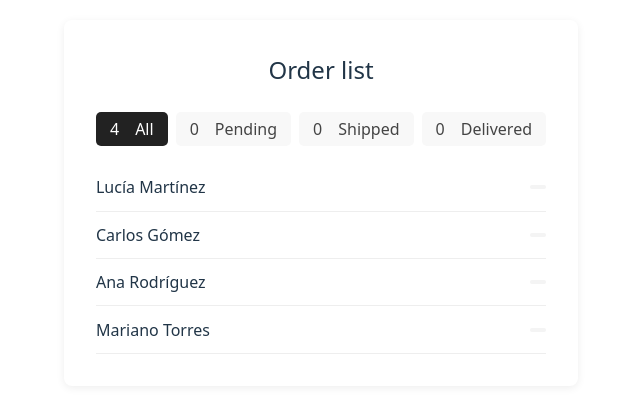
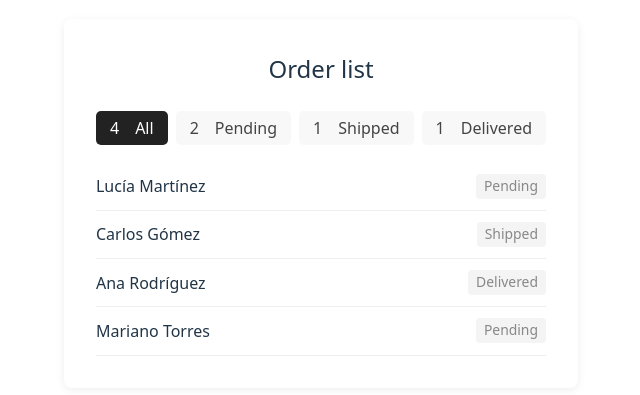
Before and after one commit to AriJusid/Order-App, a React (Vite) app: page / in a window 1280 px wide. Shown: the part 197-592 px from the top of the page, without its empty margins (319-959 px from the left). Built offline with nearby package versions, Linux system fonts and the light colour scheme.

Commit message:
fix: bug at Dashboard

```diff
--- a/src/screens/Dashboard.jsx
+++ b/src/screens/Dashboard.jsx
@@ -58,8 +58,8 @@ const pedidos = [
 
   function getStats(pedidos) {
     const stats = { total: pedidos.length, pending: 0, shipped: 0, delivered: 0 };
-    pedidos.forEach((o) => {
-      stats[o.status]++;
+    pedidos.forEach((p) => {
+      stats[p.status.toLowerCase()]++;
     });
     return stats;
   }
@@ -70,8 +70,7 @@ const pedidos = [
     const navigate = useNavigate();
 
     const filteredOrders =
-      filtro === "all" ? pedidos : pedidos.filter((o) => o.status === filtro);
-
+      filtro === "all" ? pedidos : pedidos.filter((o) => o.status.toLocaleLowerCase() === filtro);
     return (
       <div style={{
         maxWidth: 500,
@@ -108,7 +107,7 @@ const pedidos = [
 
         <ul style={{ listStyle: "none", padding: 0, margin: 0 }}>
           {filteredOrders.length === 0 ? (
-            <li style={{ color: "#aaa", textAlign: "center" }}>Sin pedidos</li>
+            <li style={{ color: "#aaa", textAlign: "center" }}>No orders yet</li>
           ) : filteredOrders.map((pedido) => (
             <li
               key={pedido.id}
@@ -130,7 +129,7 @@ const pedidos = [
                 borderRadius: 4,
                 padding: "2px 8px"
               }}>
-                {filtros[pedido.status]}
+                {pedido.status}
               </span>
             </li>
           ))}
```
